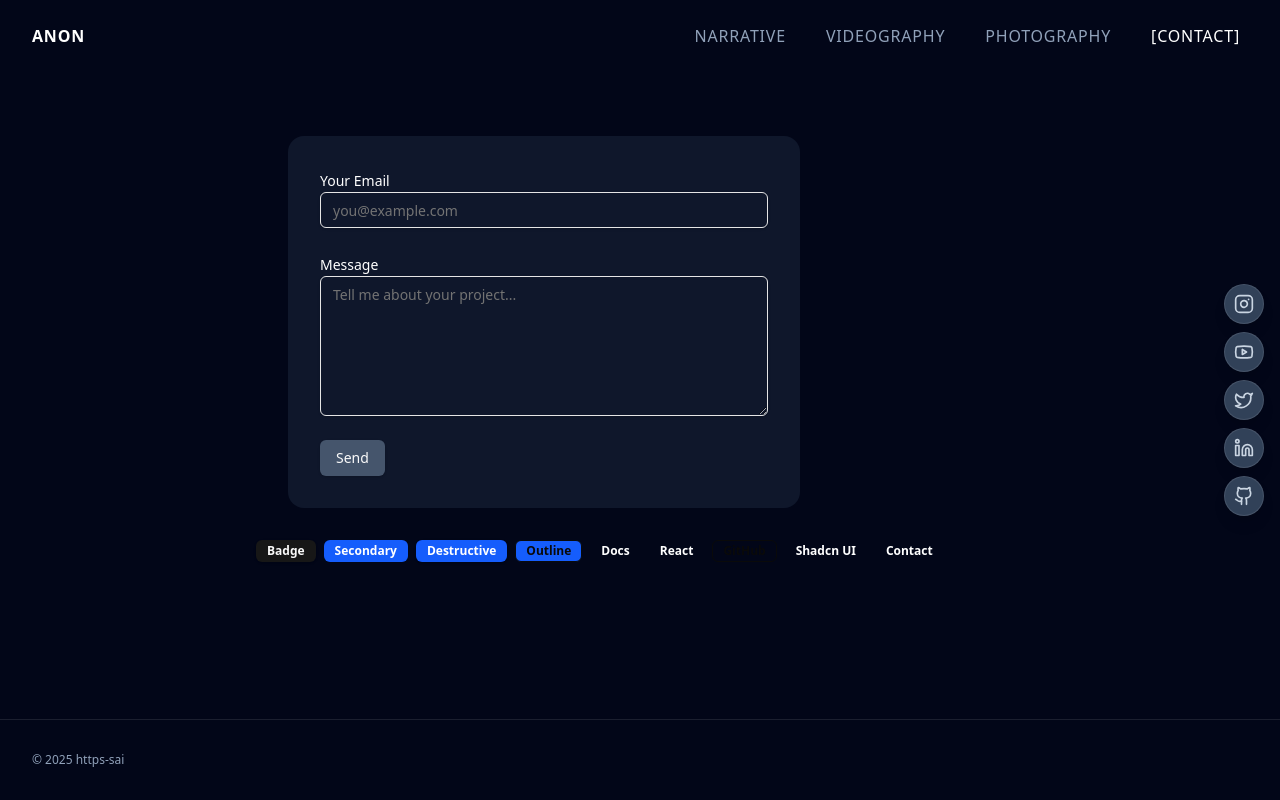
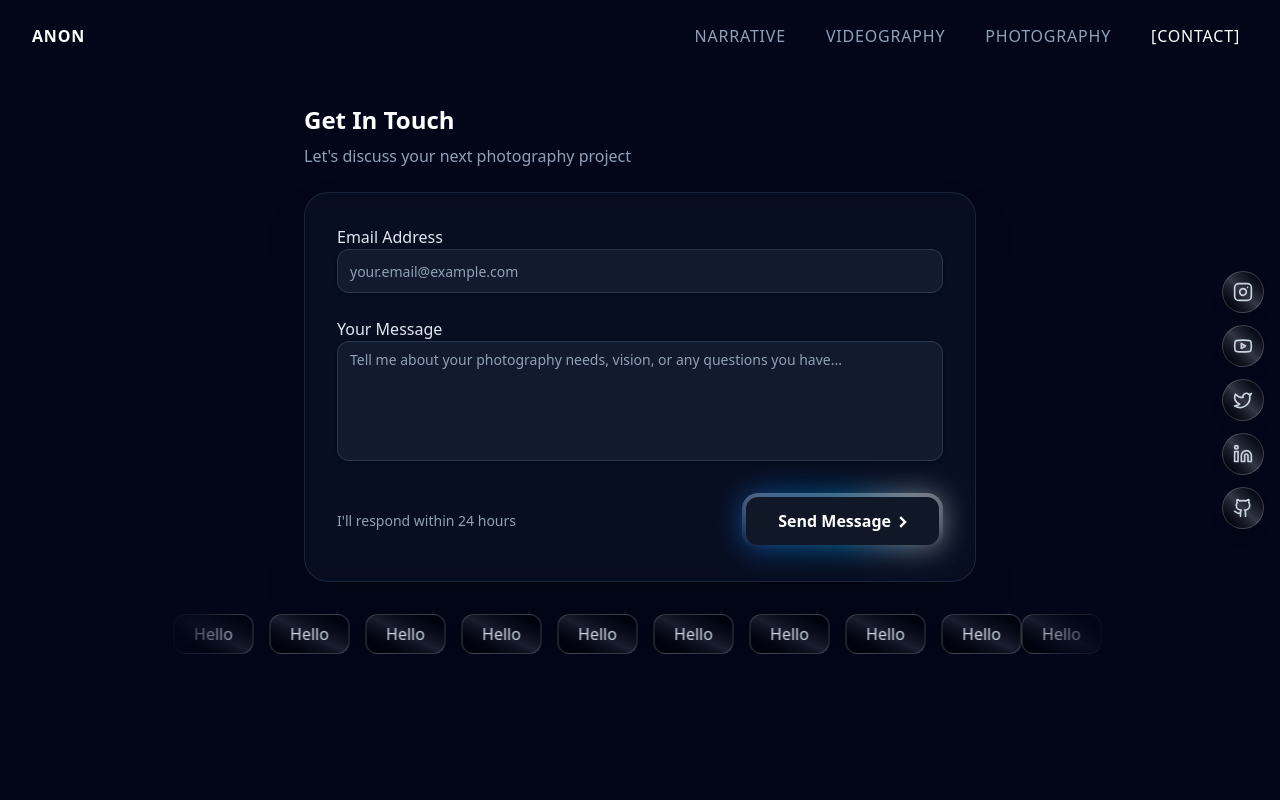
Before and after one commit to https-sai/photography-page, a React (Vite) app: page /app/contact in a window 1280 px wide. Shown: the top 800 px of the page. Built offline with nearby package versions, Linux system fonts and the light colour scheme.

Commit message:
infinite marquee added on contact page

```diff
--- a/src/components/ContactForm.tsx
+++ b/src/components/ContactForm.tsx
@@ -32,7 +32,11 @@ type ContactValues = z.infer<typeof ContactSchema>;
 // -----------------------------
 // Component
 // -----------------------------
-export default function ContactForm({ className = "" }: { className?: string }) {
+export default function ContactForm({
+  className = "",
+}: {
+  className?: string;
+}) {
   const { toast } = useToast();
 
   const form = useForm<ContactValues>({
@@ -55,7 +59,10 @@ export default function ContactForm({ className = "" }: { className?: string })
       }
 
       form.reset();
-      toast({ title: "Message sent", description: "I'll get back to you soon." });
+      toast({
+        title: "Message sent",
+        description: "I'll get back to you soon.",
+      });
     } catch (err: any) {
       toast({
         title: "Something went wrong",
@@ -66,19 +73,35 @@ export default function ContactForm({ className = "" }: { className?: string })
   }
 
   return (
-    <div className={`p-8 max-w-xl ${className}`}>
+    <div className={`max-w-2xl mx-auto ${className}`}>
+      <div className="mb-6">
+        <h1 className="text-2xl font-bold text-white mb-2">Get In Touch</h1>
+        <p className="text-slate-400">
+          Let's discuss your next photography project
+        </p>
+      </div>
       <Form {...form}>
-        <form onSubmit={form.handleSubmit(onSubmit)} className="space-y-6 bg-slate-900 p-8 rounded-2xl">
+        <form
+          onSubmit={form.handleSubmit(onSubmit)}
+          className="space-y-6 bg-slate-900/50 backdrop-blur-sm p-8 rounded-3xl border border-slate-700/50 shadow-2xl"
+        >
           <FormField
             control={form.control}
             name="email"
             render={({ field }) => (
               <FormItem>
-                <FormLabel>Your Email</FormLabel>
+                <FormLabel className="text-slate-200 text-base font-medium">
+                  Email Address
+                </FormLabel>
                 <FormControl>
-                  <Input placeholder="you@example.com" type="email" {...field} />
+                  <Input
+                    placeholder="your.email@example.com"
+                    type="email"
+                    className="bg-slate-800/50 border-slate-600/50 text-white placeholder:text-slate-400 h-11 rounded-xl focus:border-blue-400 transition-colors"
+                    {...field}
+                  />
                 </FormControl>
-                <FormMessage />
+                <FormMessage className="text-red-400" />
               </FormItem>
             )}
           />
@@ -88,71 +111,96 @@ export default function ContactForm({ className = "" }: { className?: string })
             name="message"
             render={({ field }) => (
               <FormItem>
-                <FormLabel>Message</FormLabel>
+                <FormLabel className="text-slate-200 text-base font-medium">
+                  Your Message
+                </FormLabel>
                 <FormControl>
-                  <Textarea placeholder="Tell me about your project..." className="min-h-[140px]" {...field} />
+                  <Textarea
+                    placeholder="Tell me about your photography needs, vision, or any questions you have..."
+                    className="min-h-[120px] bg-slate-800/50 border-slate-600/50 text-white placeholder:text-slate-400 rounded-xl focus:border-blue-400 transition-colors resize-none"
+                    {...field}
+                  />
                 </FormControl>
-                <FormMessage />
+                <FormMessage className="text-red-400" />
               </FormItem>
             )}
           />
 
-          <div className="flex items-center gap-3">
-            <Button className="bg-slate-600" type="submit">Send</Button>
+          <div className="flex items-center justify-between pt-2">
+            <div className="text-slate-400 text-sm">
+              I'll respond within 24 hours
+            </div>
+            <div className="bg-gradient-to-b from-stone-300/40 to-transparent p-[4px] rounded-[16px]">
+              <div className="relative inline-flex items-center justify-center group">
+                {/* Glow background */}
+                <div
+                  className="absolute inset-0 rounded-sm blur-lg opacity-60
+               bg-gradient-to-r from-blue-500 via-sky-500 to-white
+               transition-all duration-1000 group-hover:opacity-100 group-hover:duration-200"
+                ></div>
+
+                {/* Functional Send Button */}
+                <button
+                  type="submit"
+                  disabled={form.formState.isSubmitting}
+                  className="group relative inline-flex items-center justify-center text-base
+               rounded-xl bg-gray-900 px-8 py-3 font-semibold text-white
+               transition-all duration-200
+               hover:bg-gray-800 hover:shadow-sm hover:-translate-y-0.5 hover:shadow-gray-600/30
+               disabled:opacity-50 disabled:cursor-not-allowed"
+                >
+                  {form.formState.isSubmitting ? (
+                    <>
+                      Sending...
+                      <svg
+                        className="ml-2 w-4 h-4 animate-spin stroke-white"
+                        xmlns="http://www.w3.org/2000/svg"
+                        fill="none"
+                        viewBox="0 0 24 24"
+                      >
+                        <circle
+                          className="opacity-25"
+                          cx="12"
+                          cy="12"
+                          r="10"
+                          stroke="currentColor"
+                          strokeWidth="4"
+                        />
+                        <path
+                          className="opacity-75"
+                          fill="currentColor"
+                          d="M4 12a8 8 0 018-8v4l3-3-3-3v4a12 12 0 100 24v-4l-3 3 3 3v-4a8 8 0 01-8-8z"
+                        />
+                      </svg>
+                    </>
+                  ) : (
+                    <>
+                      Send Message
+                      <svg
+                        aria-hidden="true"
+                        viewBox="0 0 10 10"
+                        height="12"
+                        width="12"
+                        fill="none"
+                        className="mt-0.5 ml-2 -mr-1 stroke-white stroke-2"
+                      >
+                        <path
+                          d="M0 5h7"
+                          className="transition opacity-0 group-hover:opacity-100"
+                        />
+                        <path
+                          d="M1 1l4 4-4 4"
+                          className="transition group-hover:translate-x-[3px]"
+                        />
+                      </svg>
+                    </>
+                  )}
+                </button>
+              </div>
+            </div>
           </div>
         </form>
       </Form>
     </div>
   );
 }
-
-/* =============================================================
-   BACKEND OPTIONS (pick ONE; do NOT run both)
-   -------------------------------------------------------------
-   1) Next.js App Router + Resend (preferred for serverless)
-   2) Express server + Nodemailer (for Vite/CRA + own backend)
-   ============================================================= */
-
-/*
-1) Next.js (app/api/contact/route.ts) + Resend
-----------------------------------------------
-Install:  npm i resend zod
-Env:      RESEND_API_KEY=...  CONTACT_TO=you@yourdomain.com  CONTACT_FROM=website@yourdomain.com
-
-// app/api/contact/route.ts
-import { NextResponse } from "next/server";
-import { Resend } from "resend";
-import { z } from "zod";
-
-const Body = z.object({ email: z.string().email(), message: z.string().min(10).max(2000) });
-const resend = new Resend(process.env.RESEND_API_KEY!);
-
-export async function POST(req: Request) {
-  try {
-    const json = await req.json();
-    const { email, message } = Body.parse(json);
-
-    await resend.emails.send({
-      from: process.env.CONTACT_FROM!,
-      to: process.env.CONTACT_TO!,
-      subject: `New contact from ${email}`,
-      text: message,
-    });
-
-    return NextResponse.json({ ok: true });
-  } catch (err: any) {
-    console.error(err);
-    return new NextResponse(err?.message || "Bad Request", { status: 400 });
-  }
-}
-
-- Deploy on Vercel and map env vars. The client POST in ContactForm hits "/api/contact".
-- For nicer emails, send `react` content with a simple JSX template using Resend.
-
-2) Express + Nodemailer (Vite/CRA)
-----------------------------------
-Install:  npm i express nodemailer zod cors  &&  npm i -D @types/express
-Env:      SMTP_HOST, SMTP_PORT, SMTP_USER, SMTP_PASS, CONTACT_TO, CONTACT_FROM
-
-// server/index.ts
-import */
--- /dev/null
+++ b/src/components/InfiniteMarquee.tsx
@@ -0,0 +1,87 @@
+// src/components/InfiniteMarquee.tsx
+import React from "react";
+
+type InfiniteMarqueeProps<T> = {
+  items: T[];
+  renderItem: (item: T, i: number) => React.ReactNode;
+  /** seconds per full loop; higher = slower */
+  speedSeconds?: number;
+  /** pause the animation when hovering the row */
+  pauseOnHover?: boolean;
+  /** scroll right-to-left by default; set true to reverse */
+  reverse?: boolean;
+  /** Tailwind gap class, e.g. "gap-6" */
+  gapClass?: string;
+  className?: string;
+  /** Optional gradient mask on edges */
+  fadeEdges?: boolean;
+};
+
+export default function InfiniteMarquee<T>({
+  items,
+  renderItem,
+  speedSeconds = 30,
+  pauseOnHover = true,
+  reverse = false,
+  gapClass = "gap-6",
+  className = "",
+  fadeEdges = true,
+}: InfiniteMarqueeProps<T>) {
+  // Tailwind arbitrary styles let us pass CSS vars safely
+  const durationStyle = { ["--dur" as any]: `${speedSeconds}s` };
+
+  // Utility to render one copy of the content
+  const List = ({ ariaHidden = false }: { ariaHidden?: boolean }) => (
+    <ul
+      aria-hidden={ariaHidden || undefined}
+      className={`flex ${gapClass} shrink-0`}
+    >
+      {items.map((it, i) => (
+        <li key={`${ariaHidden ? "dup-" : ""}${i}`} className="shrink-0">
+          {renderItem(it, i)}
+        </li>
+      ))}
+    </ul>
+  );
+
+  return (
+    <div
+      className={[
+        "relative w-full overflow-hidden", // clip to container
+        fadeEdges
+          ? // nice edge fade using CSS mask (works in modern browsers)
+            "[mask-image:linear-gradient(to_right,transparent,black_10%,black_90%,transparent)]"
+          : "",
+        className,
+      ].join(" ")}
+    >
+      <div
+        className={[
+          "group", // enables hover pause
+          "whitespace-nowrap", // no wrapping => true marquee
+          "will-change-transform", // smoother on Safari
+        ].join(" ")}
+      >
+        <div
+          style={durationStyle}
+          className={[
+            "flex", // the moving track
+            reverse
+              ? "animate-[marquee-x-reverse_var(--dur)_linear_infinite]"
+              : "animate-[marquee-x_var(--dur)_linear_infinite]",
+            pauseOnHover ? "group-hover:[animation-play-state:paused]" : "",
+          ].join(" ")}
+        >
+          {/* Two identical copies back-to-back for seamless loop */}
+          <List />
+          <List ariaHidden />
+        </div>
+      </div>
+
+      {/* Respect reduced motion */}
+      <div className="sr-only motion-reduce:not-sr-only">
+        Animations are reduced per system preferences.
+      </div>
+    </div>
+  );
+}
--- a/src/components/SocialRail.tsx
+++ b/src/components/SocialRail.tsx
@@ -1,16 +1,37 @@
-import { Github, Instagram, Linkedin, Twitter, Youtube } from "lucide-react";
+import { Github, Instagram, Linkedin, Twitter, Youtube, icons } from "lucide-react";
+import "lucide-react";
 
-type LinkItem = { href: string; label: string; Icon: React.ComponentType<{ className?: string }> };
+type LinkItem = {
+  href: string;
+  label: string;
+  Icon: React.ComponentType<{ className?: string }>;
+  color: 'pink' | 'red' | 'blue' | 'indigo' | 'slate';
+};
+
+type SocialRailProps = {
+  mode?: 'original' | 'mono' | 'color';
+};
 
 const SOCIAL_LINKS: LinkItem[] = [
-  { href: "https://instagram.com/yourhandle", label: "Instagram", Icon: Instagram },
-  { href: "https://youtube.com/@yourhandle", label: "YouTube", Icon: Youtube },
-  { href: "https://x.com/yourhandle", label: "Twitter / X", Icon: Twitter },
-  { href: "https://www.linkedin.com/in/yourhandle", label: "LinkedIn", Icon: Linkedin },
-  { href: "https://github.com/yourhandle", label: "GitHub", Icon: Github },
+  { href: "https://instagram.com/yourhandle", label: "Instagram", Icon: Instagram, color: "pink" },
+  { href: "https://youtube.com/@yourhandle", label: "YouTube", Icon: Youtube, color: "red" },
+  { href: "https://x.com/yourhandle", label: "Twitter / X", Icon: Twitter, color: "blue" },
+  { href: "https://www.linkedin.com/in/yourhandle", label: "LinkedIn", Icon: Linkedin, color: "indigo" },
+  { href: "https://github.com/yourhandle", label: "GitHub", Icon: Github, color: "slate" },
 ];
 
-export default function SocialRail() {
+export default function SocialRail({ mode = 'mono' }: SocialRailProps) {
+  const colorClasses = {
+    pink: "border-pink-500/20 hover:border-pink-500/50 hover:shadow-pink-500/30 hover:from-pink-500/10 via-pink-400/20 text-pink-500 hover:text-pink-400",
+    red: "border-red-500/20 hover:border-red-500/50 hover:shadow-red-500/30 hover:from-red-500/10 via-red-400/20 text-red-500 hover:text-red-400",
+    blue: "border-blue-500/20 hover:border-blue-500/50 hover:shadow-blue-500/30 hover:from-blue-500/10 via-blue-400/20 text-blue-500 hover:text-blue-400",
+    indigo: "border-indigo-500/20 hover:border-indigo-500/50 hover:shadow-indigo-500/30 hover:from-indigo-500/10 via-indigo-400/20 text-indigo-500 hover:text-indigo-400",
+    slate: "border-white/20 hover:border-white/50 hover:shadow-white/30 hover:from-white/10 via-white/20 text-white hover:text-white/90"
+  };
+
+  const monoClass = "border-white/20 hover:border-white/50 hover:shadow-white/30 hover:from-white/10 via-white/20 text-slate-300 hover:text-white";
+
+  if (mode === 'original') {
     return (
       <nav
         aria-label="Social links"
@@ -36,3 +57,36 @@ export default function SocialRail() {
       </nav>
     );
   }
+  else {
+    return (
+      <nav
+        aria-label="Social links"
+        className="fixed right-3 md:right-4 top-1/2 -translate-y-1/2 z-40 hidden md:flex flex-col gap-3"
+      >
+        {SOCIAL_LINKS.map(({ href, label, Icon, color }, i) => {
+          const rotateClass = i % 2 === 0 ? "hover:rotate-3" : "hover:-rotate-3";
+          const currentColorClass = mode === 'mono' ? monoClass : colorClasses[color];
+
+          return (
+            <a
+              key={label}
+              href={href}
+              target="_blank"
+              rel="noopener noreferrer"
+              aria-label={label}
+              className={`group p-2.5 rounded-full backdrop-blur-lg border bg-gradient-to-tr from-black/60 to-black/40 shadow-lg hover:shadow-2xl hover:scale-110 ${rotateClass} active:scale-95 active:rotate-0 transition-all duration-300 ease-out cursor-pointer hover:bg-gradient-to-tr hover:to-black/40 relative overflow-hidden ${currentColorClass}`}
+            >
+              <div className={`absolute inset-0 bg-gradient-to-r from-transparent to-transparent -translate-x-full group-hover:translate-x-full transition-transform duration-700 ease-out ${currentColorClass}`}></div>
+              <div className="relative z-10 grid place-items-center">
+                <Icon className="size-5 transition-colors duration-300" />
+              </div>
+              <span className="sr-only">{label}</span>
+            </a>
+          );
+        })}
+      </nav>
+    );
+  }
+
+
+}
--- a/src/pages/Contact.tsx
+++ b/src/pages/Contact.tsx
@@ -1,6 +1,7 @@
 import ContactForm from "@/components/ContactForm"
 import { Badge } from "@/components/ui/badge"
 import { badgeVariants } from "@/components/ui/badge";
+import InfiniteMarquee from "@/components/InfiniteMarquee";
 
 const links = [
   { label: "Docs", href: "https://ui.shadcn.com/docs/components/badge" },
@@ -10,31 +11,45 @@ const links = [
   { label: "Contact", href: "mailto:hello@example.com" },
 ];
 
+const items = Array.from({ length: 12 }, (_, i) => ({ id: i + 1 }));
+
 export default function Contact() {
+
+  const rotateClass = "hover:rotate-3"
+  const monoClass = "border-white/20 hover:border-white/50 hover:shadow-white/30 hover:from-white/10 via-white/10 text-slate-300 hover:text-white";
+  const currentColorClass = monoClass;
+
   return (
-    <div className="items-align justify-center max-w-3xl mx-auto ">
+    <div className="items-align justify-center max-w-5xl mx-auto ">
       <div>
         <ContactForm/>
       </div>
 
-      <div className="flex flex-wrap gap-2">
-        <Badge>Badge</Badge>
-        <Badge variant="secondary" className="bg-blue-600">Secondary</Badge>
-        <Badge variant="destructive" className="bg-blue-600">Destructive</Badge>
-        <Badge variant="outline" className="bg-blue-600">Outline</Badge>
-        {links.map((l, i) => (
-          <a
-            key={i}
-            className={badgeVariants({ variant: i === 2 ? "outline" : "secondary" })}
-            href={l.href}
-            target={l.href.startsWith("http") ? "_blank" : undefined}
-            rel={l.href.startsWith("http") ? "noopener noreferrer" : undefined}
-          >
-            {l.label}
-          </a>
-        ))}
+      <main className="min-h-screen bg-slate-950 text-slate-100 flex flex-col gap-12 p-8">
 
-      </div>
+        <InfiniteMarquee
+          items={items}
+          speedSeconds={10}
+          gapClass="gap-4"
+          pauseOnHover
+          fadeEdges
+          renderItem={(item) => (
+            <div className={`h-10 w-20 rounded-xl
+              group grid place-items-center
+              backdrop-blur-lg border bg-gradient-to-tr from-black/60 to-black/40 shadow-lg
+              hover:shadow-2xl hover:bg-gradient-to-tr hover:to-black/40
+              active:scale-95 active:rotate-0 transition-all duration-300 ease-out cursor-pointer
+
+              relative ${currentColorClass}`}>
+              Hello
+
+            </div>
+          )}
+        />
+
+
+      </main>
+
 
     </div>
   )
```
Also changed, not shown: src/index.css (+22 -0 lines). Lines whose indentation alone changed are shown as unchanged.
